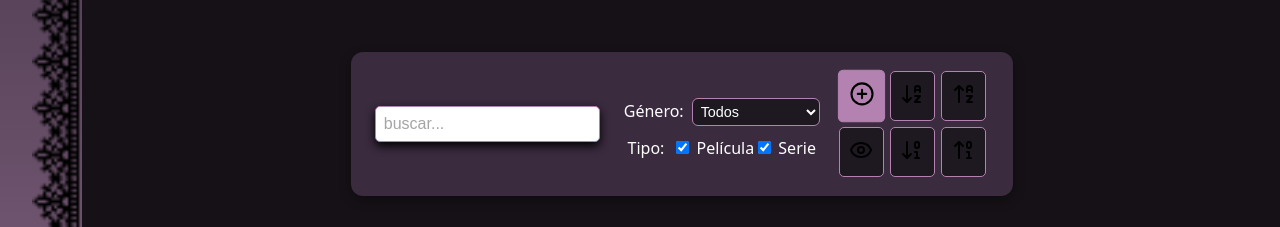
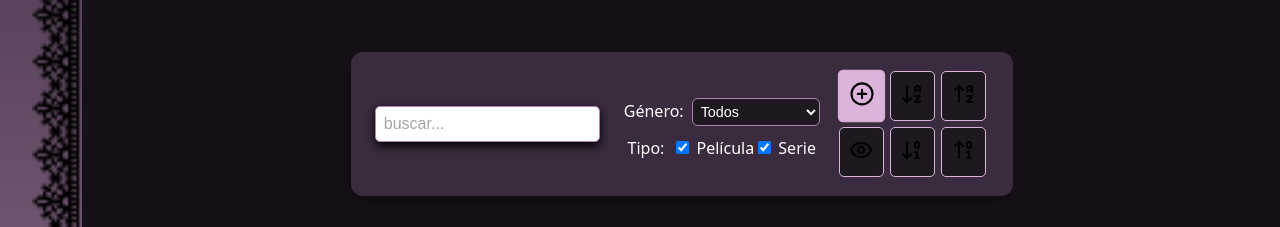
Before and after one commit to pirotonta/letterboxd, a React (Vite) app: page / in a window 1280 px wide. In both pictures the pointer is over the button 861 px from the left and 373 px from the top of the page. Shown: the part 277-504 px from the top of the page. Built offline with nearby package versions, Linux system fonts and the light colour scheme.

Commit message:
cambio literalmente 1 color

```diff
--- a/src/components/Boton/Boton.css
+++ b/src/components/Boton/Boton.css
@@ -7,13 +7,13 @@
 }
 
 .boton:hover {
-    background-color: rgb(180, 130, 176);
+    background-color: rgb(222, 179, 219);
     transform: scale(1.05);
 }
 
 .boton,
 .boton:hover {
-    border: 1px solid rgb(180, 130, 176);
+    border: 1px solid rgb(222, 179, 219);
     border-radius: 5px;
 }
 
@@ -22,3 +22,9 @@
     border-color: #ffffff;
     transform: scale(1.05);
 }
+
+.boton.active:hover {
+    background-color: rgb(222, 179, 219);
+    border-color: #ffffff;
+    transform: scale(1.05);
+}
```
